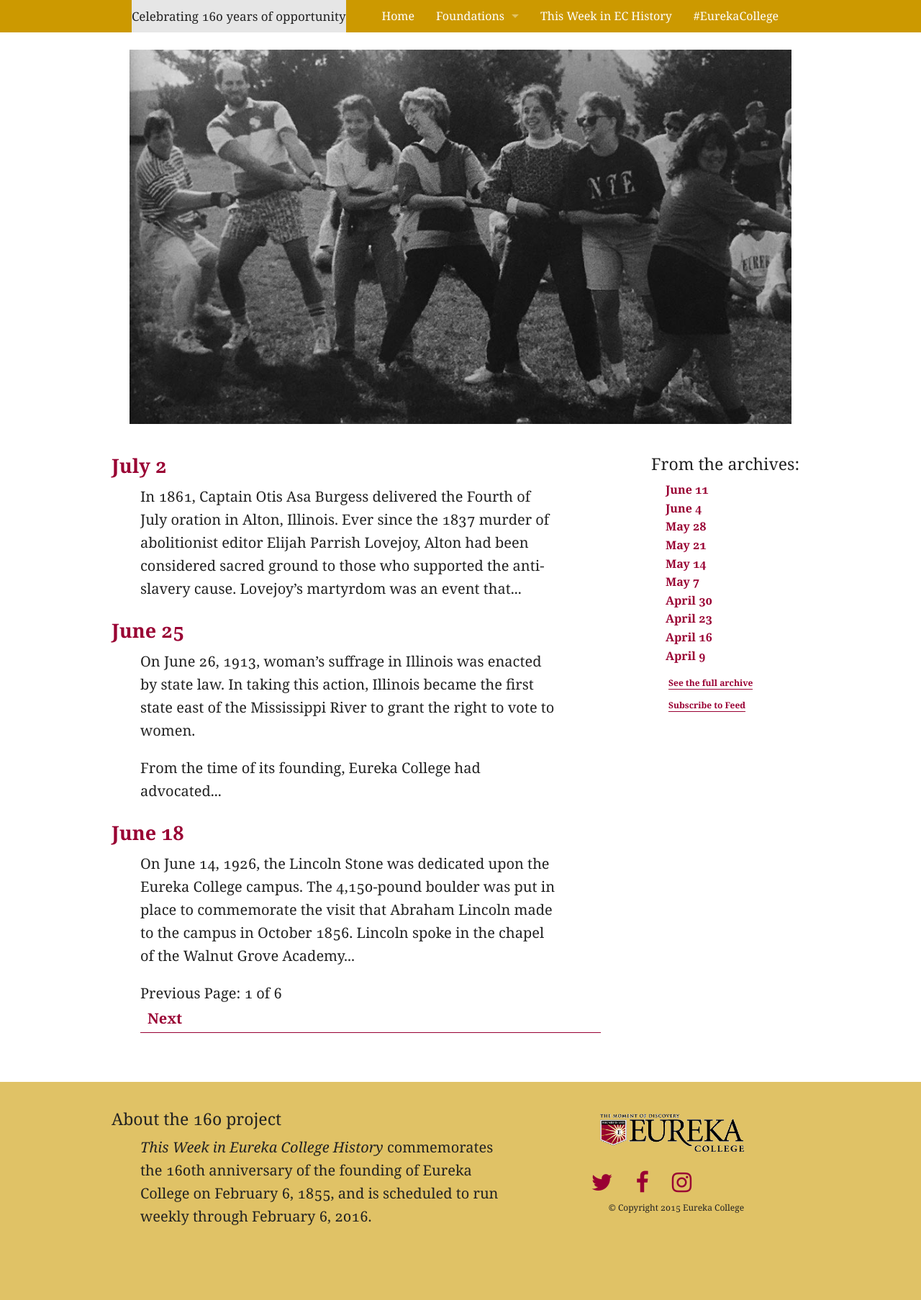
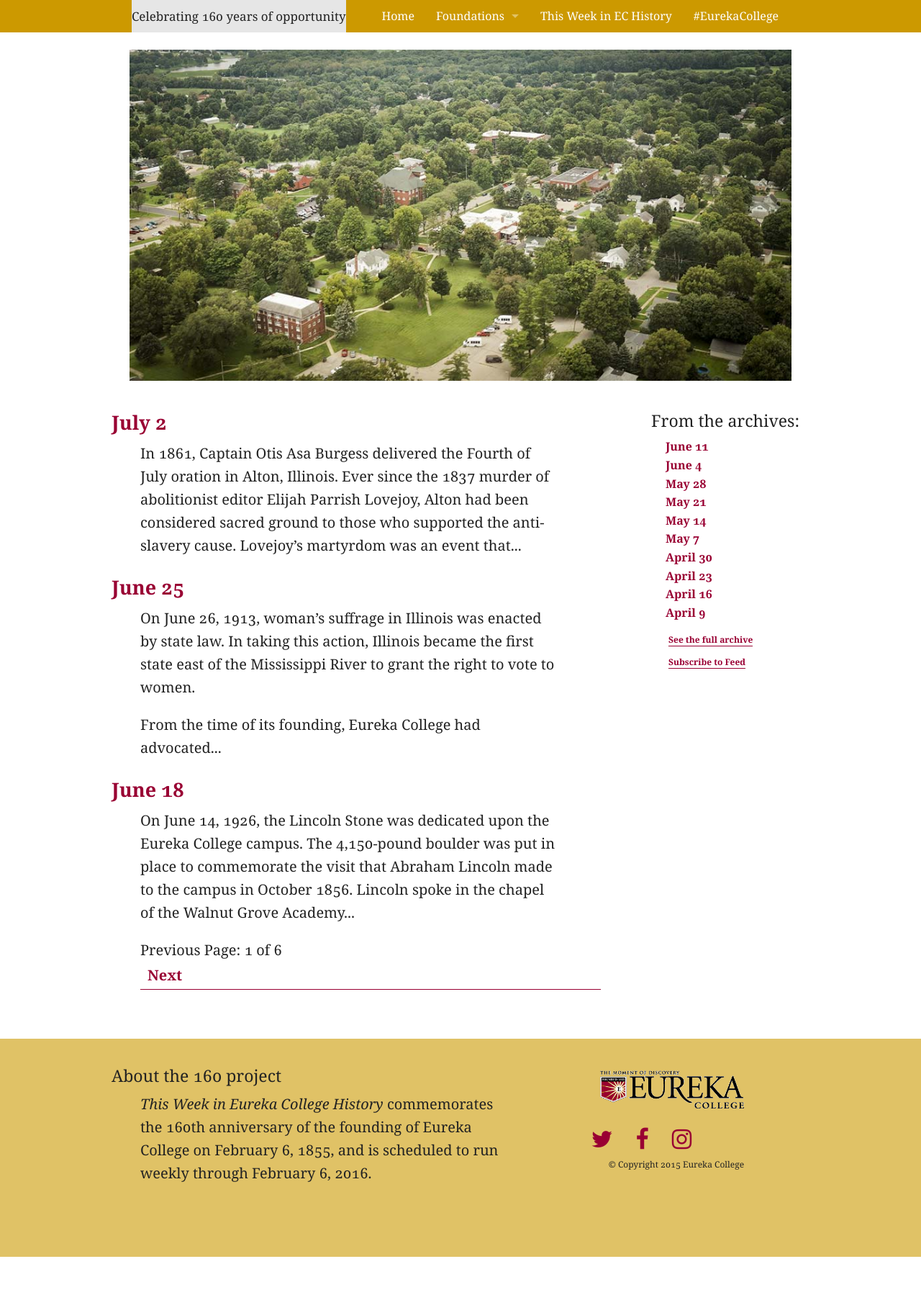
Before and after one commit to dwysefisher/160-blog, a Jekyll site: the page built from index.html, in a window 1280 px wide. Shown: the whole page at 72% size. Built offline with Jekyll 4.4.1, drawn with Linux system fonts in a browser that asks for light colours; nearby versions of some CDN libraries; library files that are not in the unit come from our copies; Markdown is read by kramdown in place of the engine named in the settings; the list of posts is cut into pages by our own code; after the commit the page ends 1746 px from its top, so only the background shows below that.

Commit message:
header image renaming

```diff
--- a/_layouts/default.html
+++ b/_layouts/default.html
@@ -43,7 +43,7 @@
    </div>
 <br />
   <div class="row">
-     <p><img src="{{ site.baseurl }}/img/commuter-tugOwar-web.jpg" alt="Eureka College campus"></p>
+     <p><img src="{{ site.baseurl }}/img/header-web.jpg" alt="Eureka College campus"></p>
   </div>
 
 <div class="row">
```
Also changed, not shown: img/header-web.jpg (added).
